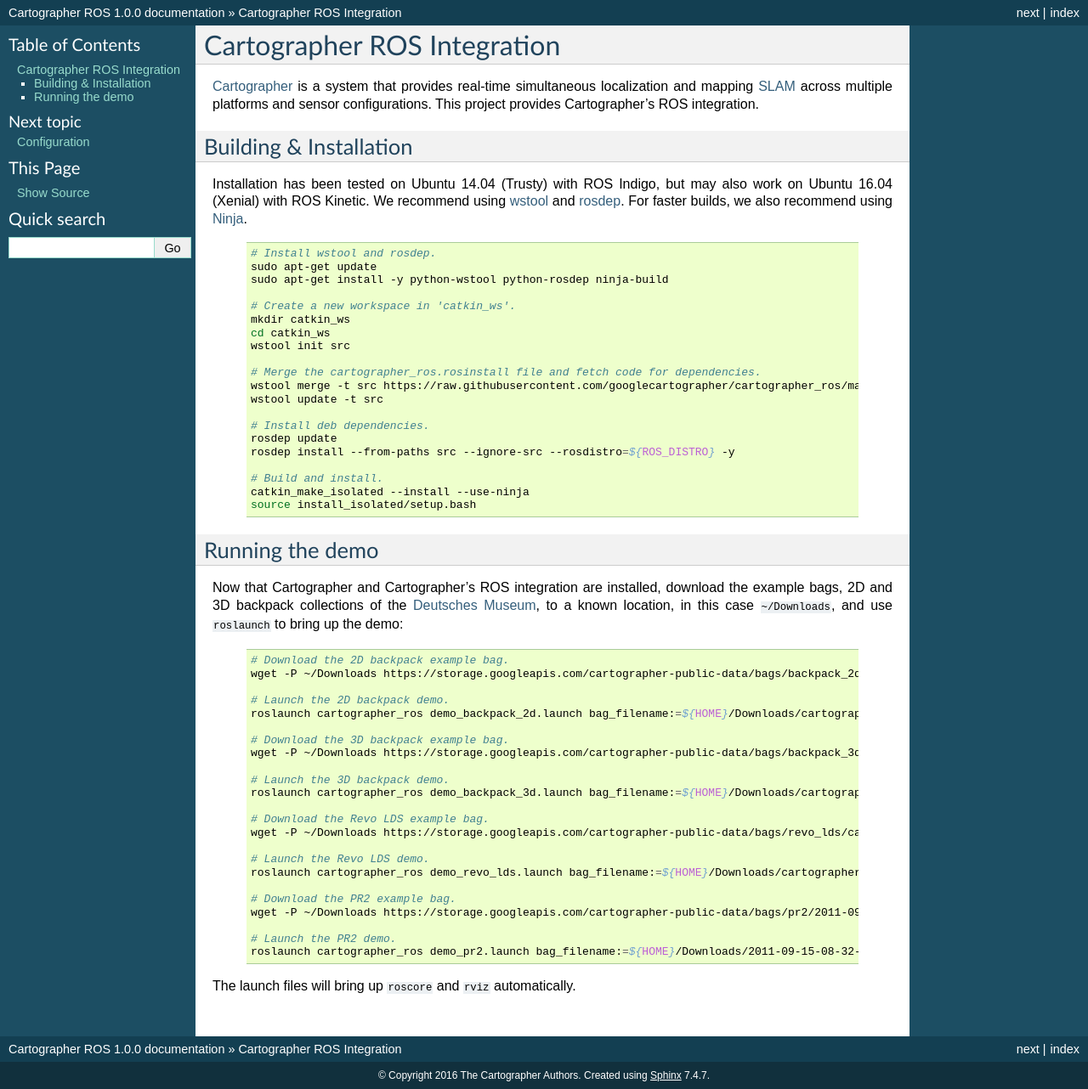
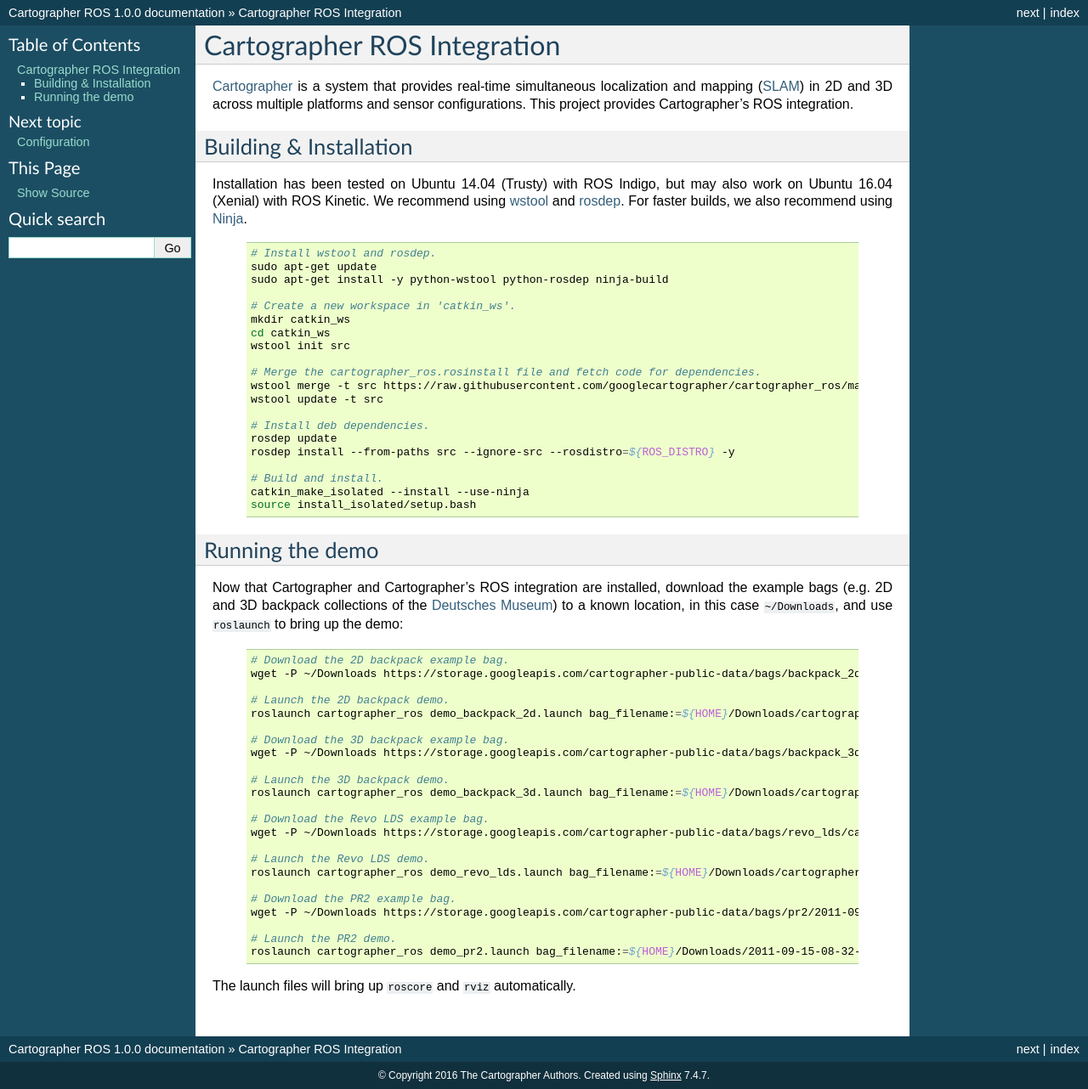
Before and after one commit to larics/cartographer_superbuild, a Sphinx documentation site: the page built from cartographer_ros/docs/source/index.rst, in a window 1280 px wide. Shown: the whole page at 85% size. Built offline with Sphinx 7.4.7, drawn with Linux system fonts in a browser that asks for light colours.

Commit message:
[cartographer_ros] Small fixes. (#83) Original commit: googlecartographer/cartographer_ros@f4e89a070e82e6dabf571a8d6527242b3feb883b

```diff
--- a/cartographer_ros/docs/source/index.rst
+++ b/cartographer_ros/docs/source/index.rst
@@ -24,8 +24,8 @@
    ros_api
 
 `Cartographer`_ is a system that provides real-time simultaneous localization
-and mapping `SLAM`_ across multiple platforms and sensor configurations. This
-project provides Cartographer's ROS integration.
+and mapping (`SLAM`_) in 2D and 3D across multiple platforms and sensor
+configurations. This project provides Cartographer's ROS integration.
 
 .. _Cartographer: https://github.com/googlecartographer/cartographer
 .. _SLAM: https://en.wikipedia.org/wiki/Simultaneous_localization_and_mapping
@@ -68,9 +68,10 @@
 ================
 
 Now that Cartographer and Cartographer's ROS integration are installed,
-download the example bags, 2D and 3D backpack collections of the `Deutsches
-Museum <https://en.wikipedia.org/wiki/Deutsches_Museum>`_, to a known location,
-in this case ``~/Downloads``, and use ``roslaunch`` to bring up the demo:
+download the example bags (e.g. 2D and 3D backpack collections of the
+`Deutsches Museum <https://en.wikipedia.org/wiki/Deutsches_Museum>`_) to a
+known location, in this case ``~/Downloads``, and use ``roslaunch`` to bring up
+the demo:
 
   .. code-block:: bash
 
```
Also changed, not shown: cartographer_ros/README.rst, 2 other files.
